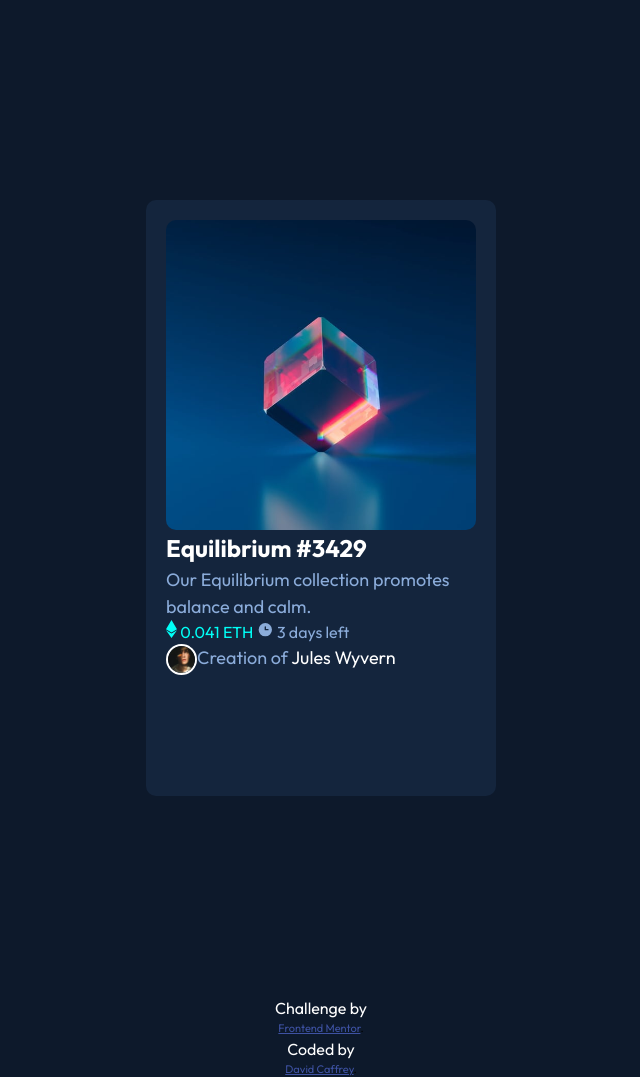
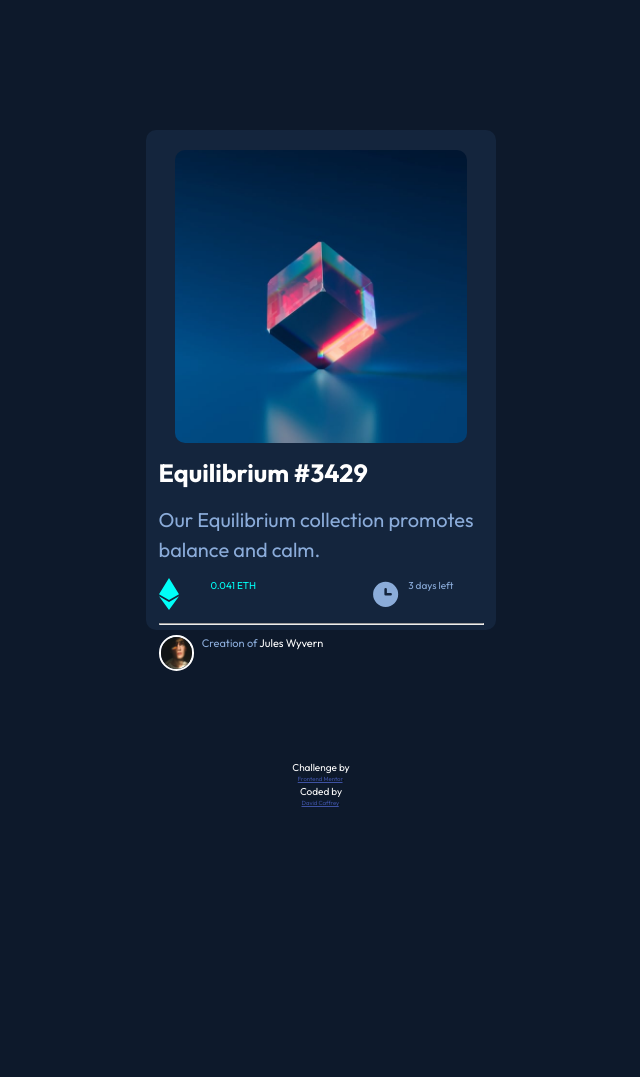
Before and after one commit to DavidCaffrey/nft-preview-card-component, a plain HTML site: page index.html in a window 1280 px wide. Shown: the whole page, without its empty margins (319-959 px from the left). After the commit the page ends 930 px from the top, so only its background shows below. Drawn offline with nearby package versions, Linux system fonts and the light colour scheme.

Commit message:
adjusted sizes

```diff
--- a/index.html
+++ b/index.html
@@ -17,6 +17,9 @@
   <body>
     <main class="container">
       <section class="main-image-container">
+        <div class="cyan-tint">
+          <ion-icon name="eye" class="eye-icon"></ion-icon>
+        </div>
         <img
           src="images/image-equilibrium.jpg"
           alt="picture of a prism cube"
@@ -30,18 +33,34 @@
         </p>
       </section>
       <section class="sub-text-container">
+        <div class="eth-container">
           <img
             src="images/icon-ethereum.svg"
             alt="ethereum icon"
             class="eth-icon"
           />
           <span class="eth-price">0.041 ETH</span>
-        <img src="images/icon-clock.svg" alt="clock icon" class="clock-icon" />
+        </div>
+        <div class="time-container">
+          <img
+            src="images/icon-clock.svg"
+            alt="clock icon"
+            class="clock-icon"
+          />
           <span class="time-remaining">3 days left</span>
+        </div>
       </section>
+      <hr class="divider" />
       <section class="profile-container">
-        <img src="images/image-avatar.png" alt="" srcset=""  class="profile-image"/>
-       <p class="profile-text">Creation of <span class="profile-name">Jules Wyvern</span></p>
+        <img
+          src="images/image-avatar.png"
+          alt=""
+          srcset=""
+          class="profile-image"
+        />
+        <p class="profile-text">
+          Creation of <span class="profile-name">Jules Wyvern</span>
+        </p>
       </section>
     </main>
 
@@ -49,8 +68,20 @@
       <p class="footer-text">Challenge by</p>
 
       <a href="https://www.frontendmentor.io?ref=challenge" target="_blank"
-        >Frontend Mentor</a>.<p class="footer-text">Coded by </p>
-      <a href="https://github.com/DavidCaffrey/nft-preview-card-component">David Caffrey</a>.
+        >Frontend Mentor</a
+      >.
+      <p class="footer-text">Coded by</p>
+      <a href="https://github.com/DavidCaffrey/nft-preview-card-component"
+        >David Caffrey</a
+      >.
     </footer>
+    <script
+      type="module"
+      src="https://unpkg.com/ionicons@7.1.0/dist/ionicons/ionicons.esm.js"
+    ></script>
+    <script
+      nomodule
+      src="https://unpkg.com/ionicons@7.1.0/dist/ionicons/ionicons.js"
+    ></script>
   </body>
 </html>
--- a/style.css
+++ b/style.css
@@ -94,100 +94,177 @@ select {
   --main-white:hsl(0, 0%, 100%);
   --main-soft-blue:hsl(215, 51%, 70%);
   --main-cyan:hsl(178, 100%, 50%);
+  --main-dark-blue:hsl(215, 32%, 27%);
 }
 
-/* ### Primary
+html{
+  font-size: 62.5%;
+}
 
-- Soft blue: hsl(215, 51%, 70%)
-- Cyan: hsl(178, 100%, 50%)
-
-### Neutral
-
-- Very dark blue (main BG): hsl(217, 54%, 11%)
-- Very dark blue (card BG): hsl(216, 50%, 16%)
-- Very dark blue (line): hsl(215, 32%, 27%)
-- White: hsl(0, 0%, 100%) */
 
 body {
   font-family: "Outfit", sans-serif;
   background-color: var(--main-bg-color);
+
 }
 
 .container {
-  width: 350px;
-  height: 596px;
+  width: 35rem;
+  height: 50rem;
   background-color: var(--main-card-bg-color);
-  margin: 200px auto;
+  margin: 13rem auto;
   border-radius: 10px;
-  padding: 20px;
+  padding: 1.25rem;
 }
 
 .main-image-container{
   width: 100%;
-  margin: 0 auto;
+  margin: 0 auto 1.25rem auto;
+  transition: all 0.3s;
+  position: relative;
 }
+
+.main-image-container:hover .cyan-tint{
+  transform:scale(1);
+  cursor: pointer;
+}
+
+.cyan-tint{
+
+  background-color: rgba(0, 255, 247, 0.704);
+  position: absolute;
+  left: 0;
+  top: 0;
+  bottom: 0;
+  right: 0;
+  transform: scale(0);
+  transition: all 0.1s ease-in-out;
+  backdrop-filter: blur(0.5px) brightness(100%);
+  border-radius: 10px;
+  display: flex;
+  align-items: center;
+  justify-content: center;
+  width: 90%;
+  margin: .75rem auto .75rem auto;
+}
+
+.eye-icon{
+  font-size: 4rem;
+  color: var(--main-white);
+
+}
+
 
 .main-image{
   border-radius: 10px;
+  width: 90%;
+  margin: .75rem auto .75rem auto;
 }
 
-.main-text-container{}
+
+.main-text-container{
+  margin-bottom: 1.25rem;
+}
 
 .main-header{
   color:var(--main-white);
+  margin-bottom: 1.25rem;
+  transition: all 0.3s;
+  font-size: 2.5rem;
 }
+
+.main-header:hover{
+  color:var(--main-cyan);
+  cursor: pointer;
+}
+
 .main-text{
   color: var(--main-soft-blue);
+  margin-bottom: 1.25rem;
+  font-size: 2rem;
 }
-.sub-text-container{}
+.sub-text-container{
+  display: flex;
+  justify-content: space-between;
+}
+
+.eth-container{
+  display: flex;
+  width: 30%;
+  justify-content: space-between;
+
+}
 
 .eth-icon{
   display: inline-block;
+  width: 2rem;
 }
 
 .eth-price{
   color: var(--main-cyan);
+
 }
+
+.time-container{
+  display: flex;
+  width: 35%;
+  gap: 5%;
+}
+
 .clock-icon{
   display: inline-block;
+
 }
 
 .time-remaining{
   color: var(--main-soft-blue);
+}
+
+.divider{
+  color: var(--main-dark-blue);
+  margin: 1.25rem 0 .75rem 0;
 }
 .profile-container{
   display: flex;
 }
 
 .profile-image{
-  width: 10%;
+  width: 11%;
   border: 2px solid var(--main-white);
   border-radius: 50%;
-  /* display: inline-block; */
+  margin-right: .75rem;
+  margin-top: 0.3rem;
 }
 
 .profile-text{
   color: var(--main-soft-blue);
+  margin-top: 0.3rem;
 }
 
 .profile-name{
   color: var(--main-white);
+  transition: all 0.3s;
+}
+
+.profile-name:hover{
+  cursor: pointer;
+  color: var(--main-cyan);
 }
 
 .footer-text{
   color: var(--main-white);
-  font-size: 16px;
+  font-size: 1rem;
 }
 
 
 p {
-  font-size: 18px;
+  font-size: 1.1rem;
 }
 
 /* front end mentor styles */
 
 .attribution {
-  font-size: 11px;
+  font-size: .6rem;
   text-align: center;
 }
 
```
Also changed, not shown: images/screenshots/Desktop-screenshot.png (added), images/screenshots/Mobile-screenshot.png (added). Lines whose indentation alone changed are shown as unchanged.
